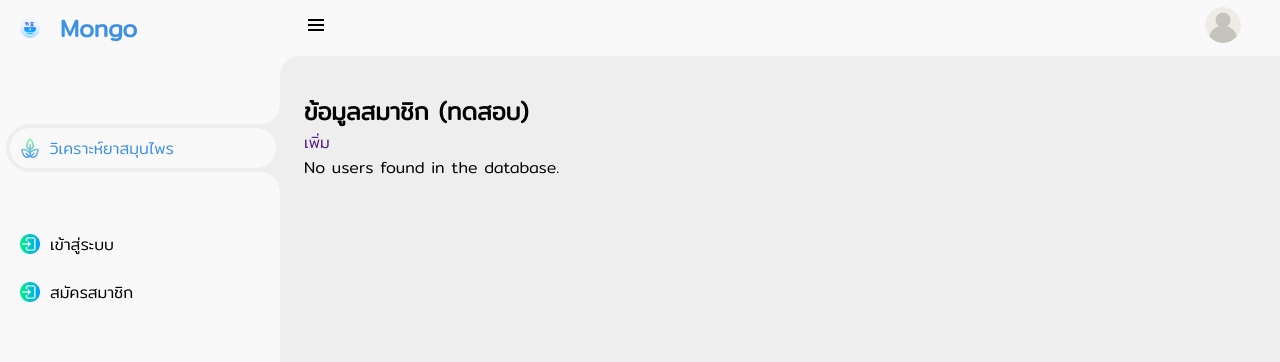
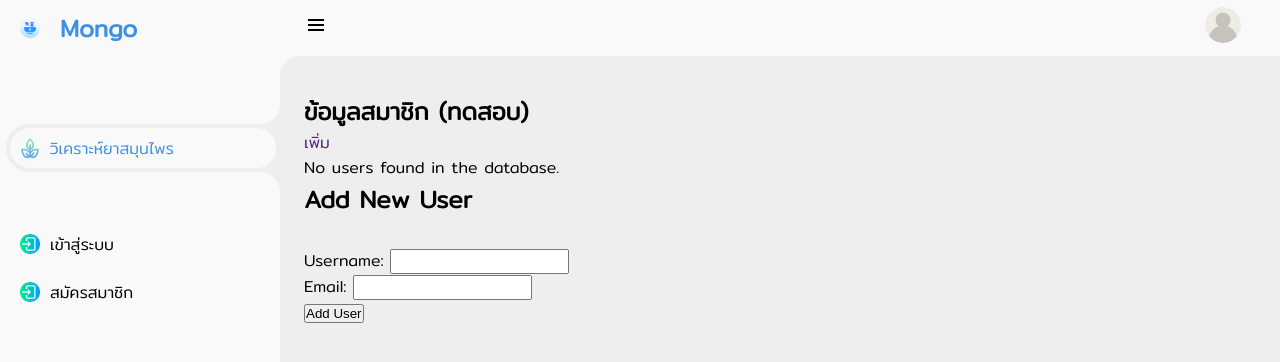
Before and after one commit to Seiki78/Herbit-Website, a Flask app: page / in a window 1280 px wide. Shown: the top 362 px of the page. Run offline with Flask 3, Linux system fonts and the light colour scheme; data that the repository does not hold is empty; some libraries are stand-ins or nearby versions.

Commit message:
Add user creation feature

```diff
--- a/templates/index.html
+++ b/templates/index.html
@@ -88,6 +88,16 @@
     {% endif %}
 
 
+	<h2>Add New User</h2>
+    <form action="/add" method="POST">
+        <label for="username">Username:</label>
+        <input type="text" id="username" name="username" required>
+        <br>
+        <label for="email">Email:</label>
+        <input type="email" id="email" name="email" required>
+        <br>
+        <button type="submit">Add User</button>
+    </form>
 
 </main>
 <!-- MAIN -->
```
